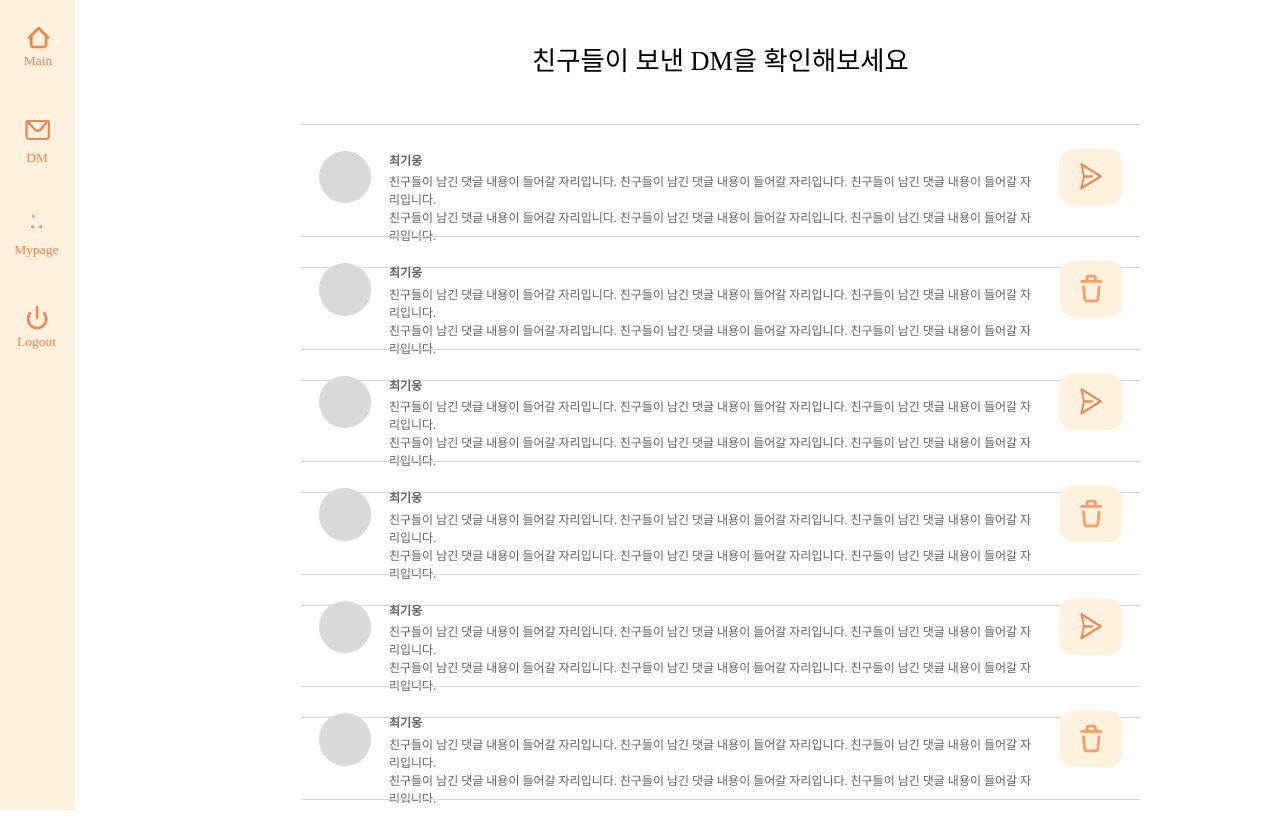
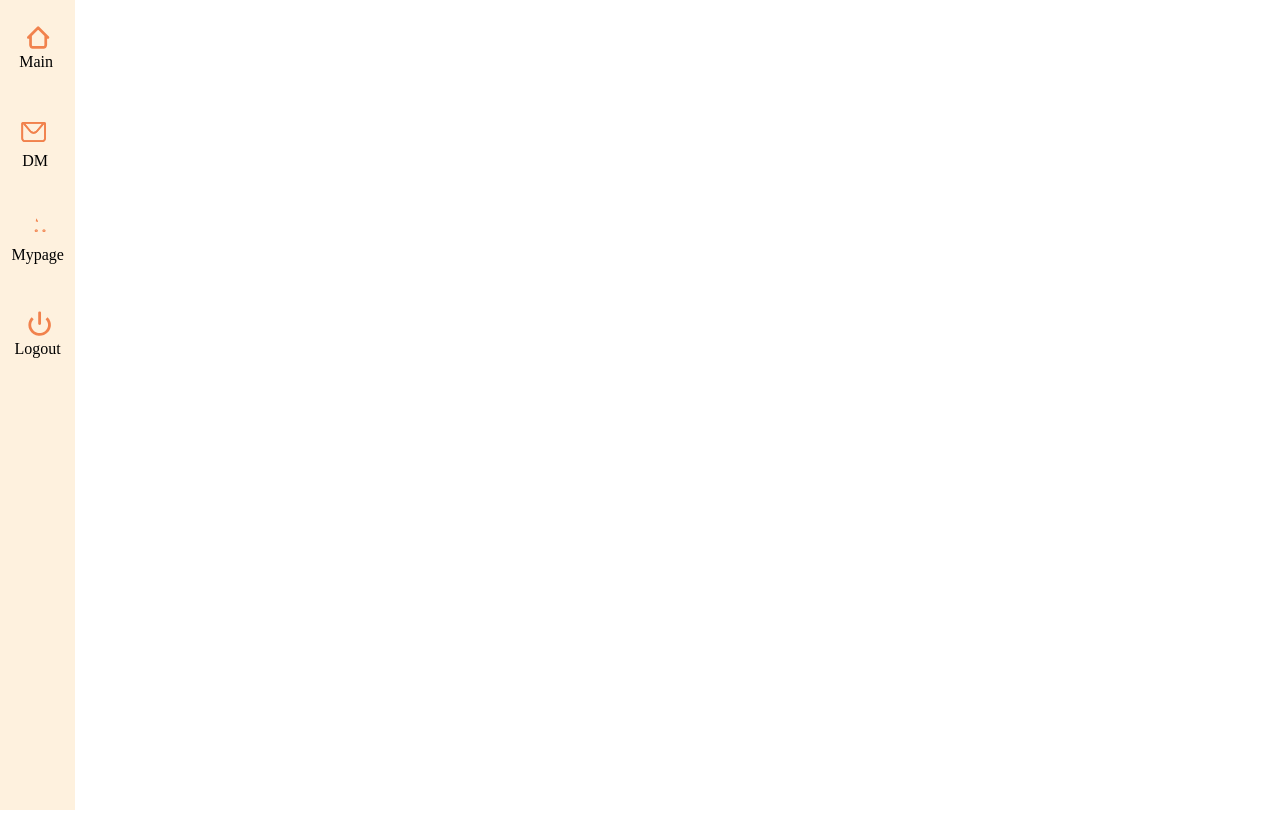
Before and after one commit to nan3ana3/Software_Engineering-Team-5, a Flask app: template templates/recieved-d-m.html in a window 1280 px wide. Run offline with Flask 3, Linux system fonts and the light colour scheme; the template is opened without the code that fills it, so the values that code supplies are empty; some web fonts are replaced.

Commit message:
Design: main-logged-in

```diff
--- a/static/css/main-loged-in.css
+++ b/static/css/main-loged-in.css
@@ -188,7 +188,7 @@
   width: 33px;
   z-index: 1;
 }
-.div12,
+.search-div,
 .search-section {
   display: flex;
   flex-direction: row;
@@ -196,7 +196,7 @@
   box-sizing: border-box;
   max-width: 100%;
 }
-.div12 {
+.search-div {
   width: 663px;
   border-radius: var(--br-18xl-5);
   background-color: var(--color-whitesmoke-100);
--- a/static/css/recieved-d-m.css
+++ b/static/css/recieved-d-m.css
@@ -1,9 +1,9 @@
-.vector-icon8 {
+.vector-icon {
   height: 22.5px;
   width: 23.3px;
   position: relative;
 }
-.vector-wrapper6 {
+.vector-wrapper {
   width: 31px;
   display: flex;
   flex-direction: row;
@@ -12,62 +12,64 @@
   padding: 0 var(--padding-10xs) 0 var(--padding-9xs);
   box-sizing: border-box;
 }
-.main12 {
+.main {
+  text-decoration: none;
   position: relative;
+  color: inherit;
   display: inline-block;
   min-width: 30px;
 }
-.frame-parent46,
-.frame-wrapper23 {
+.frame-group,
+.frame-wrapper {
   overflow: hidden;
   display: flex;
   justify-content: flex-start;
 }
-.frame-parent46 {
+.frame-group {
   flex: 1;
   flex-direction: column;
   align-items: flex-end;
   padding: var(--padding-2xs-5) var(--padding-smi);
   gap: var(--gap-8xs-5);
 }
-.frame-wrapper23 {
+.frame-wrapper {
   align-self: stretch;
   flex-direction: row;
   align-items: flex-start;
   padding: var(--padding-smi-8) var(--padding-9xs) var(--padding-smi-7);
   cursor: pointer;
 }
-.message-icon10 {
+.message-icon {
   width: 28.5px;
   height: 30px;
   position: relative;
 }
-.dm10 {
+.dm {
   position: relative;
   display: inline-block;
   min-width: 21px;
 }
-.dm-wrapper8 {
+.dm-wrapper {
   display: flex;
   flex-direction: row;
   align-items: flex-start;
   justify-content: flex-start;
   padding: 0 var(--padding-8xs) 0 var(--padding-10xs);
 }
-.message-parent8 {
+.message-parent {
   overflow: hidden;
   flex-direction: column;
   align-items: flex-start;
   padding: var(--padding-2xs-5) var(--padding-smi);
   gap: var(--gap-8xs-5);
 }
-.frame-parent45,
-.frame-wrapper24,
-.message-parent8 {
+.frame-container,
+.frame-parent,
+.message-parent {
   display: flex;
   justify-content: flex-start;
 }
-.frame-wrapper24 {
+.frame-container {
   overflow: hidden;
   flex-direction: row;
   align-items: flex-start;
@@ -76,42 +78,42 @@
   z-index: 1;
   margin-top: -0.2px;
 }
-.frame-parent45 {
+.frame-parent {
   align-self: stretch;
   flex-direction: column;
   align-items: flex-end;
   padding: 0 var(--padding-12xs) 0 0;
 }
-.face-icon10 {
+.face-icon {
   height: 23.6px;
   width: 26.3px;
   position: relative;
 }
-.face-wrapper6 {
+.mypage-content {
   display: flex;
   flex-direction: row;
   align-items: flex-start;
   justify-content: flex-end;
   padding: 0 var(--padding-2xs) 0 var(--padding-xs);
 }
-.mypage11 {
+.mypage {
   position: relative;
   display: inline-block;
   min-width: 49px;
 }
-.frame-parent47,
-.navigation-inner18 {
+.mypage-content-parent,
+.navigation-inner {
   overflow: hidden;
   display: flex;
   justify-content: flex-start;
 }
-.frame-parent47 {
+.mypage-content-parent {
   flex-direction: column;
   align-items: flex-end;
   padding: var(--padding-2xs-5) var(--padding-smi) var(--padding-2xs-6);
   gap: var(--gap-8xs-4);
 }
-.navigation-inner18 {
+.navigation-inner {
   margin-left: -9.5px;
   flex-shrink: 0;
   flex-direction: row;
@@ -119,24 +121,24 @@
   padding: var(--padding-smi-8) var(--padding-9xs) var(--padding-smi-7);
   cursor: pointer;
 }
-.group-icon10 {
+.group-icon {
   height: 24.8px;
   width: 22.5px;
   position: relative;
 }
-.group-wrapper6 {
+.logout-button {
   display: flex;
   flex-direction: row;
   align-items: flex-start;
   justify-content: flex-end;
   padding: 0 var(--padding-3xs) 0 var(--padding-2xs);
 }
-.logout10 {
+.logout {
   position: relative;
   display: inline-block;
   min-width: 43px;
 }
-.frame-parent48 {
+.logout-content {
   overflow: hidden;
   display: flex;
   flex-direction: column;
@@ -145,30 +147,33 @@
   padding: var(--padding-2xs-5) var(--padding-smi) var(--padding-2xs-6);
   gap: var(--gap-8xs-4);
 }
-.navigation-inner19,
-.navigation10 {
+.logout-content-wrapper,
+.navigation {
   flex-shrink: 0;
   display: flex;
   align-items: flex-start;
   justify-content: flex-start;
 }
-.navigation-inner19 {
+.logout-content-wrapper {
   margin-left: -6.5px;
   overflow: hidden;
   flex-direction: row;
   padding: var(--padding-smi-8) var(--padding-9xs) var(--padding-smi-7);
   cursor: pointer;
 }
-.navigation10 {
+.navigation {
   height: 810px;
   width: 75px;
   background-color: var(--color-antiquewhite);
-  overflow-y: auto;
+  overflow-y: hidden;
   flex-direction: column;
   padding: var(--padding-10xs) var(--padding-9xs) var(--padding-787xl);
   box-sizing: border-box;
   gap: var(--gap-12xs);
 }
+
+/* navigation */
+
 .dm-wrapper9,
 .dm11 {
   display: flex;
--- a/templates/main-loged-in.html
+++ b/templates/main-loged-in.html
@@ -77,7 +77,7 @@
     <section class="mainlogedin-inner">
       <div class="frame-parent14">
         <section class="search-section">
-          <div class="div12">
+          <div class="search-div">
             <input type="text" name="search" class="search-input" id="search">
             <img class="item" loading="lazy" alt="" src="../src/public/group-2185.svg" />
           </div>
@@ -88,7 +88,7 @@
           </button>
         </div>
         <!-- 게시글 리스트 뷰
-          img 어떻게 넣게될 지 모르겠어서 그래로 둬용 -->
+          img 어떻게 넣게될 지 모르겠어서 일단 그래로 둡니다..! -->
         <div class="post-list-view">
           <div class="rectangle-group">
             <img class="rectangle-icon" loading="lazy" alt="" src="./public/rectangle-4762@2x.png"
--- a/templates/recieved-d-m.html
+++ b/templates/recieved-d-m.html
@@ -36,44 +36,82 @@
 </head>
 
 <body>
-  <div class="recieveddm">
-    <div class="navigation10">
-      <div class="frame-parent45">
-        <div class="frame-wrapper23" id="frameContainer">
-          <div class="frame-parent46">
-            <div class="vector-wrapper6">
-              <img class="vector-icon8" alt="" src="./public/vector1.svg" />
-            </div>
-            <div class="main12">Main</div>
+  <div class="navigation">
+    <div class="frame-parent">
+      <div class="frame-wrapper" id="buttonMain">
+        <div class="frame-group">
+          <div class="vector-wrapper">
+            <img class="vector-icon" loading="lazy" alt="" src="../static/public/vector.svg" />
+          </div>
+          <a class="main">Main</a>
+        </div>
+      </div>
+      <div class="frame-container" id="buttonDM">
+        <div class="message-parent">
+          <img class="message-icon" loading="lazy" alt="" src="../static/public/message.svg" />
+
+          <div class="dm-wrapper">
+            <div class="dm">DM</div>
           </div>
         </div>
-        <div class="frame-wrapper24" id="frameContainer1">
-          <div class="message-parent8">
-            <img class="message-icon10" alt="" src="./public/message10.svg" />
+      </div>
+    </div>
+    <div class="navigation-inner" id="buttonMypage">
+      <div class="mypage-content-parent">
+        <div class="mypage-content">
+          <img class="face-icon" loading="lazy" alt="" src="../static/public/face.svg" />
+        </div>
+        <div class="mypage">Mypage</div>
+      </div>
+    </div>
+    <div class="logout-content-wrapper" id="buttonLogout">
+      <div class="logout-content">
+        <div class="logout-button">
+          <img class="group-icon" loading="lazy" alt="" src="../static/public/group.svg" />
+        </div>
+        <div class="logout">Logout</div>
+      </div>
+    </div>
+  </div>
+  <!-- <div class="recieveddm">
+    <div class="navigation">
+      <div class="frame-parent">
+        <div class="frame-wrapper" id="buttonMain">
+          <div class="frame-group">
+            <div class="vector-wrapper">
+              <img class="vector-icon" loading="lazy" alt="" src="../static/public/vector.svg" />
+            </div>
+            <a class="main">Main</a>
+          </div>
+        </div>
+        <div class="frame-container" id="buttonDM">
+          <div class="message-parent">
+            <img class="message-icon" loading="lazy" alt="" src="../static/public/message.svg" />
 
-            <div class="dm-wrapper8">
-              <div class="dm10">DM</div>
+            <div class="dm-wrapper">
+              <div class="dm">DM</div>
             </div>
           </div>
         </div>
       </div>
-      <div class="navigation-inner18" id="frameContainer1">
-        <div class="frame-parent47">
-          <div class="face-wrapper6">
-            <img class="face-icon10" alt="" src="./public/face2.svg" />
+      <div class="navigation-inner" id="buttonMypage">
+        <div class="mypage-content-parent">
+          <div class="mypage-content">
+            <img class="face-icon" loading="lazy" alt="" src="../static/public/face.svg" />
           </div>
-          <div class="mypage11">Mypage</div>
+          <div class="mypage">Mypage</div>
         </div>
       </div>
-      <div class="navigation-inner19" id="frameContainer2">
-        <div class="frame-parent48">
-          <div class="group-wrapper6">
-            <img class="group-icon10" alt="" src="./public/group2.svg" />
+      <div class="logout-content-wrapper" id="buttonLogout">
+        <div class="logout-content">
+          <div class="logout-button">
+            <img class="group-icon" loading="lazy" alt="" src="../static/public/group.svg" />
           </div>
-          <div class="logout10">Logout</div>
+          <div class="logout">Logout</div>
         </div>
       </div>
     </div>
+
     <section class="recieveddm-inner">
       <div class="frame-parent49">
         <div class="dm-wrapper9">
@@ -344,36 +382,37 @@
         </div>
       </div>
     </section>
-  </div>
+  </div> -->
 
   <script>
-    var frameContainer = document.getElementById("frameContainer");
-    if (frameContainer) {
-      frameContainer.addEventListener("click", function (e) {
-        window.location.href = "main-loged-out.html";
+    var buttonMain = document.getElementById("buttonMain");
+    if (buttonMain) {
+      buttonMain.addEventListener("click", function (e) {
+        window.location.href = "./index.html";
       });
     }
 
-    var frameContainer1 = document.getElementById("frameContainer1");
-    if (frameContainer1) {
-      frameContainer1.addEventListener("click", function (e) {
+    var buttonDM = document.getElementById("buttonDM");
+    if (buttonDM) {
+      buttonDM.addEventListener("click", function (e) {
         window.location.href = "./recieved-d-m.html";
       });
     }
 
-    var frameContainer1 = document.getElementById("frameContainer1");
-    if (frameContainer1) {
-      frameContainer1.addEventListener("click", function (e) {
+    var buttonMypage = document.getElementById("buttonMypage");
+    if (buttonMypage) {
+      buttonMypage.addEventListener("click", function (e) {
         window.location.href = "./my-page.html";
       });
     }
 
-    var frameContainer2 = document.getElementById("frameContainer2");
-    if (frameContainer2) {
-      frameContainer2.addEventListener("click", function (e) {
-        window.location.href = "main-loged-out.html";
+    var buttonLogout = document.getElementById("buttonLogout");
+    if (buttonLogout) {
+      buttonLogout.addEventListener("click", function (e) {
+        window.location.href = "./index.html";
       });
     }
+
 
     var frame = document.getElementById("frame");
     if (frame) {
```
Also changed, not shown: static/css/upload-post.css (+36 -34 lines), templates/upload-post.html (+36 -36 lines).
